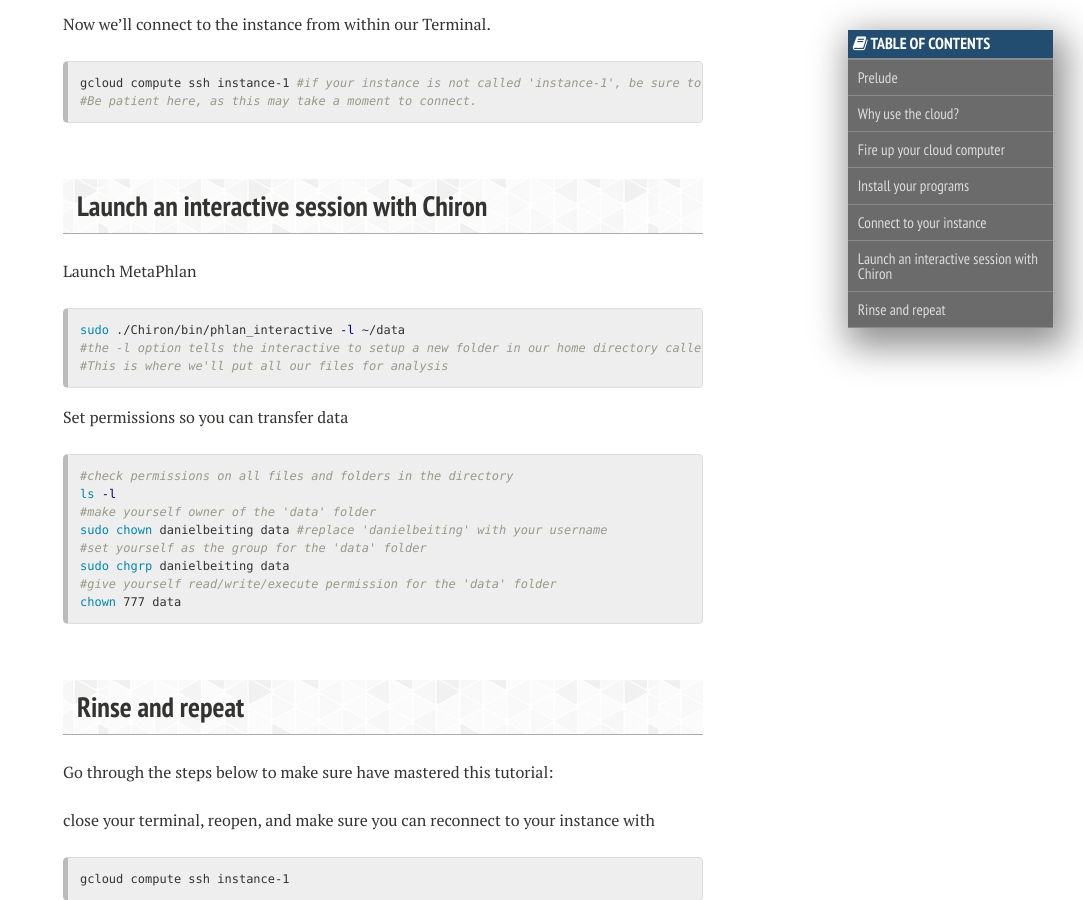
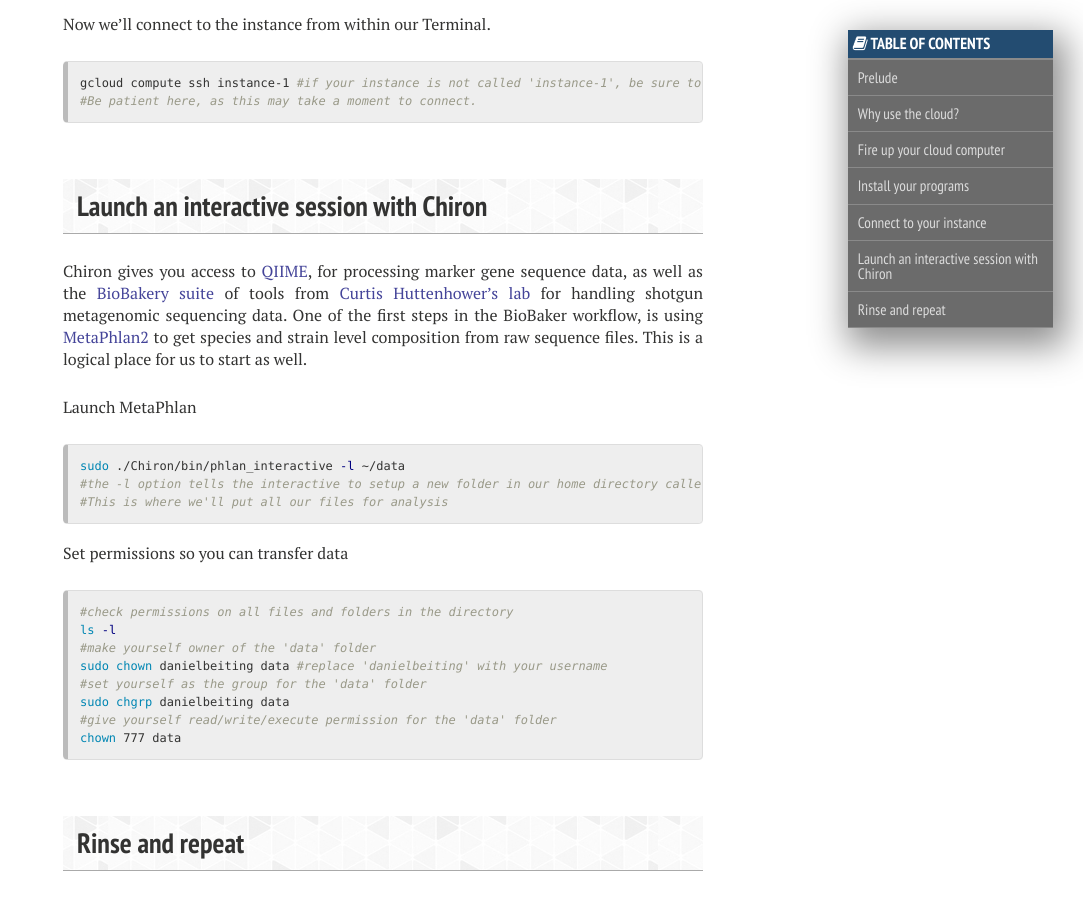
Before and after one commit to hostmicrobe/hostmicrobe.github.io, a Jekyll site: the page built from _posts/microbiome/2017-07-10-cloudComputing.md, in a window 1280 px wide and 900 px high, scrolled down 4433 px. Shown: the whole window, without its empty margins (197-1280 px from the left). Built offline with Jekyll 4.4.1, drawn with Linux system fonts in a browser that asks for light colours; nearby versions of some CDN libraries; comment, search, counter and statistics services are not loaded.

Commit message:
updating blog post

```diff
--- a/_posts/microbiome/2017-07-10-cloudComputing.md
+++ b/_posts/microbiome/2017-07-10-cloudComputing.md
@@ -115,6 +115,8 @@ gcloud compute ssh instance-1 #if your instance is not called 'instance-1', be s
 
 ## Launch an interactive session with Chiron
 
+Chiron gives you access to [QIIME](https://qiime2.org/), for processing marker gene sequence data, as well as the [BioBakery suite]() of tools from [Curtis Huttenhower's lab](https://bitbucket.org/biobakery/biobakery/wiki/browse/) for handling shotgun metagenomic sequencing data.  One of the first steps in the BioBaker workflow, is using [MetaPhlan2](http://www.nature.com/nmeth/journal/v9/n8/full/nmeth.2066.html) to get species and strain level composition from raw sequence files.  This is a logical place for us to start as well.
+
 Launch MetaPhlan
 {% highlight bash %}
 sudo ./Chiron/bin/phlan_interactive -l ~/data
```
